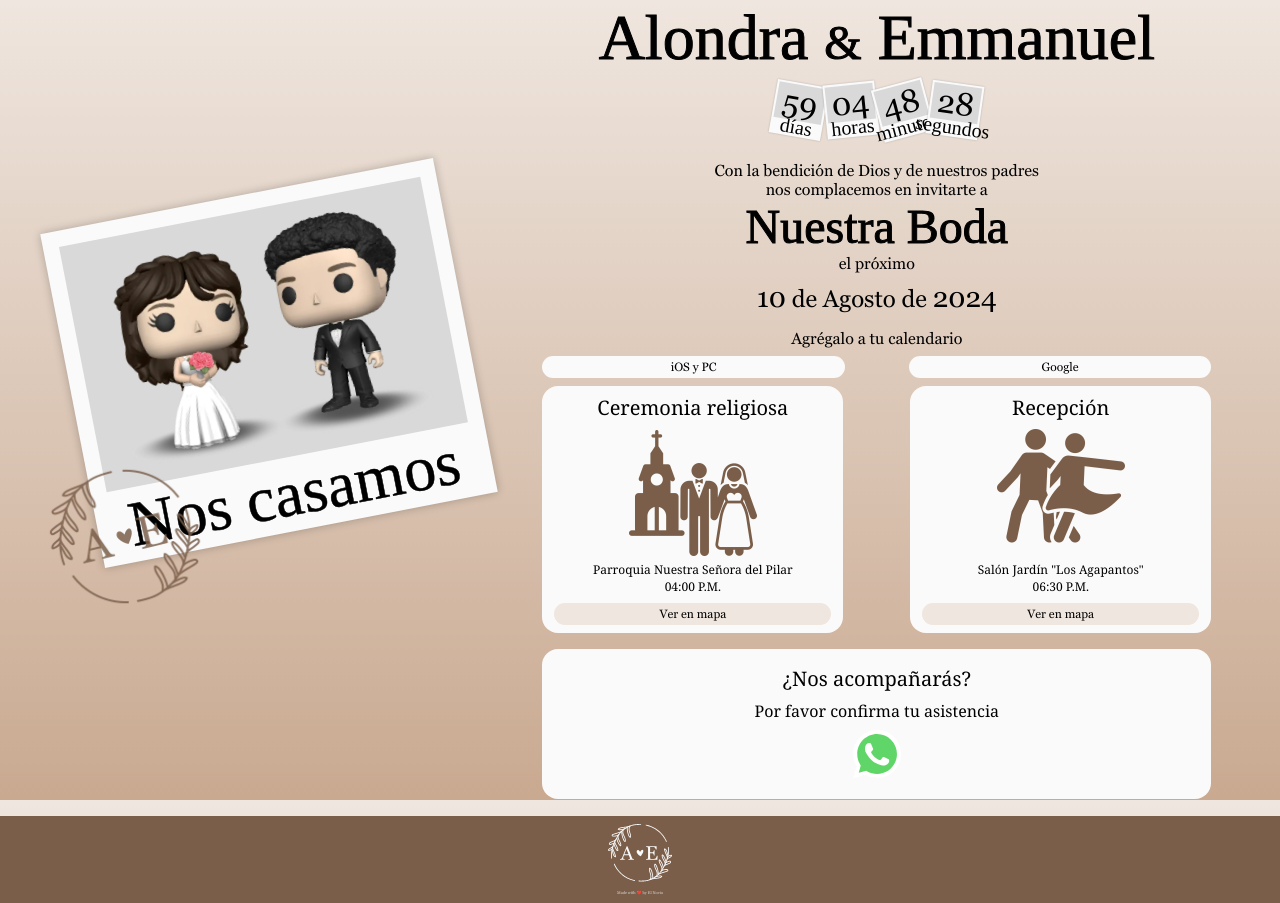
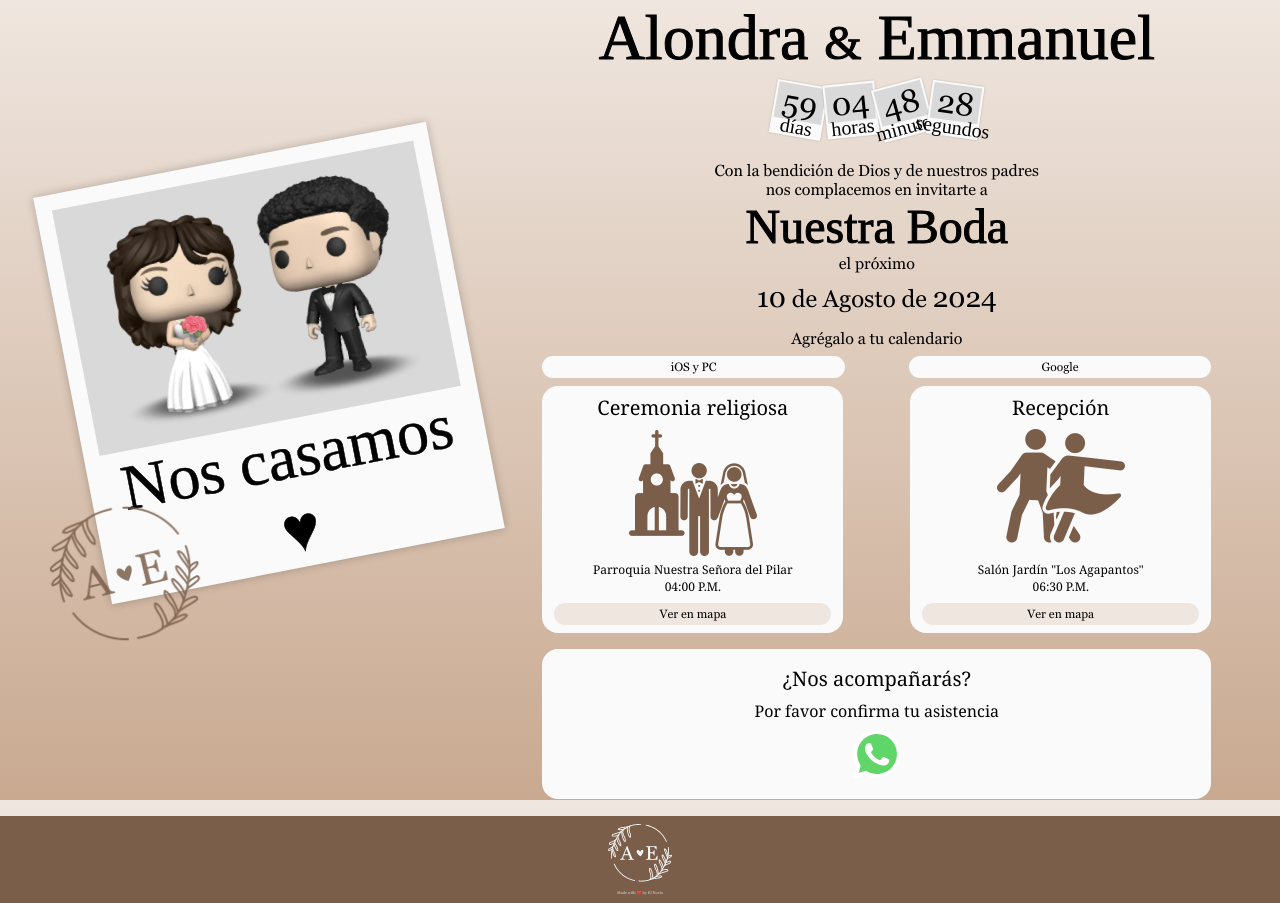
Before and after one commit to thefrontdev/portfolio, an Astro site: page /savethedate in a window 1280 px wide. Built offline with nearby package versions, Linux system fonts and the light colour scheme; Astro itself is replaced by a stand-in of ours; a web font is replaced by a local one.

Commit message:
modify to pseudo-fix desktop view

```diff
--- a/src/pages/savethedate.astro
+++ b/src/pages/savethedate.astro
@@ -15,7 +15,7 @@
           <div class="photo">
             <img src="/images/funkos.webp" alt="nuestra boda">
           </div>
-          <p>Nos casamos</p>
+          <p>Nos casamos &hearts;</p>
         </div>
         <img id="logo" src="/images/logo.webp" alt="A&E">
       </div>
```
